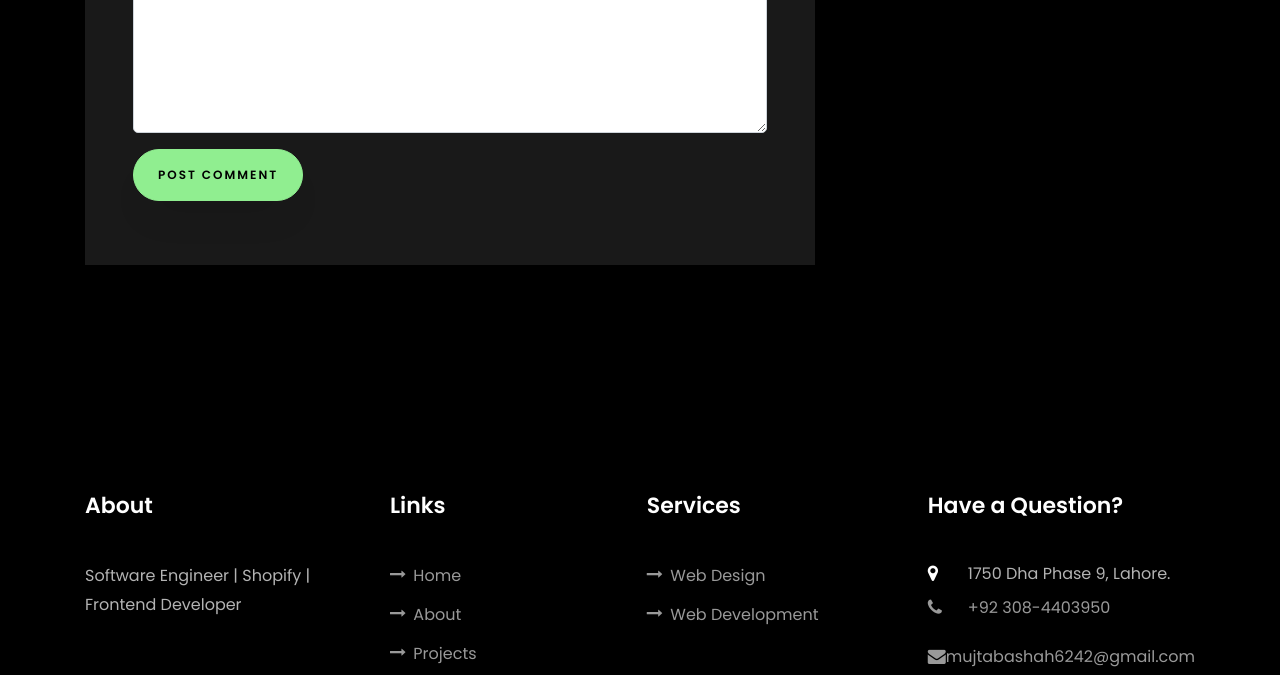
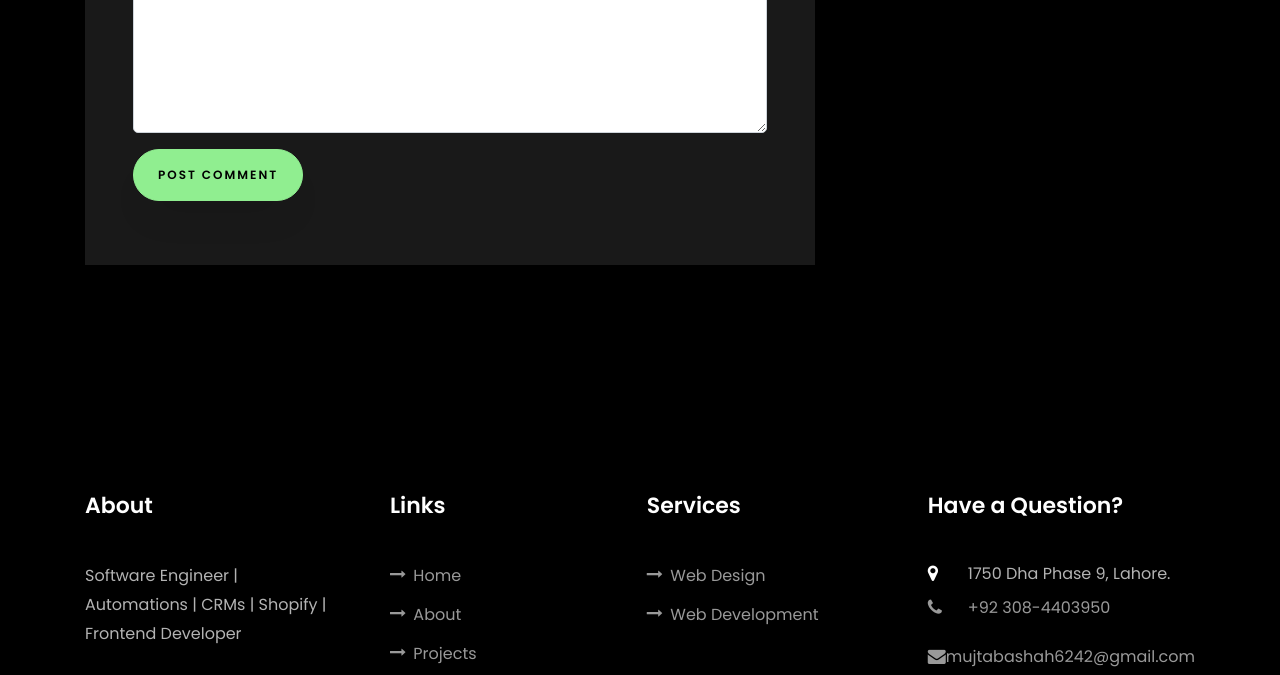
Before and after one commit to MujtabaRaza1/port, a plain HTML site: page single.html in a window 1280 px wide. Shown: the part 5790-6465 px from the top of the page. Drawn offline with Linux system fonts and the light colour scheme; files whose address does not match are found by name.

Commit message:
Update personal branding in index.html and enhance professional description in single.html to better reflect current career focus and expertise.

```diff
--- a/single.html
+++ b/single.html
@@ -297,7 +297,7 @@
           <div class="col-md">
             <div class="ftco-footer-widget mb-4">
               <h2 class="ftco-heading-2">About</h2>
-              <p>Software Engineer | Shopify | Frontend Developer</p>
+              <p>Software Engineer | Automations | CRMs | Shopify | Frontend Developer</p>
               <ul class="ftco-footer-social list-unstyled float-md-left float-lft mt-5">
                 <li class="ftco-animate"><a href="https://twitter.com/TheCoopLowski"><span class="icon-twitter"></span></a></li>
 				<li class="ftco-animate"><a href="https://www.linkedin.com/in/muhammad-mujtaba-raza-ii0786ii0/"><span class="icon-linkedin"></span></a></li>
```
Also changed, not shown: index.html (+1 -1 lines).
